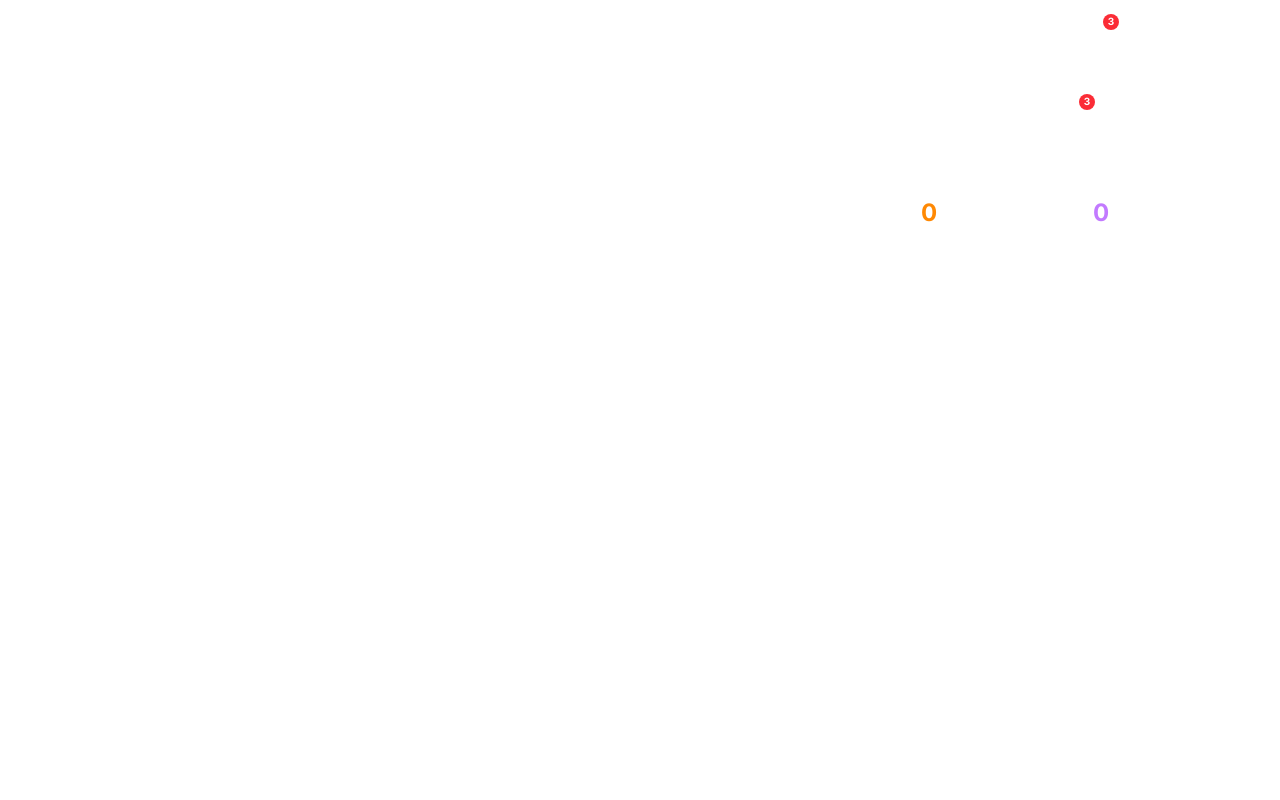
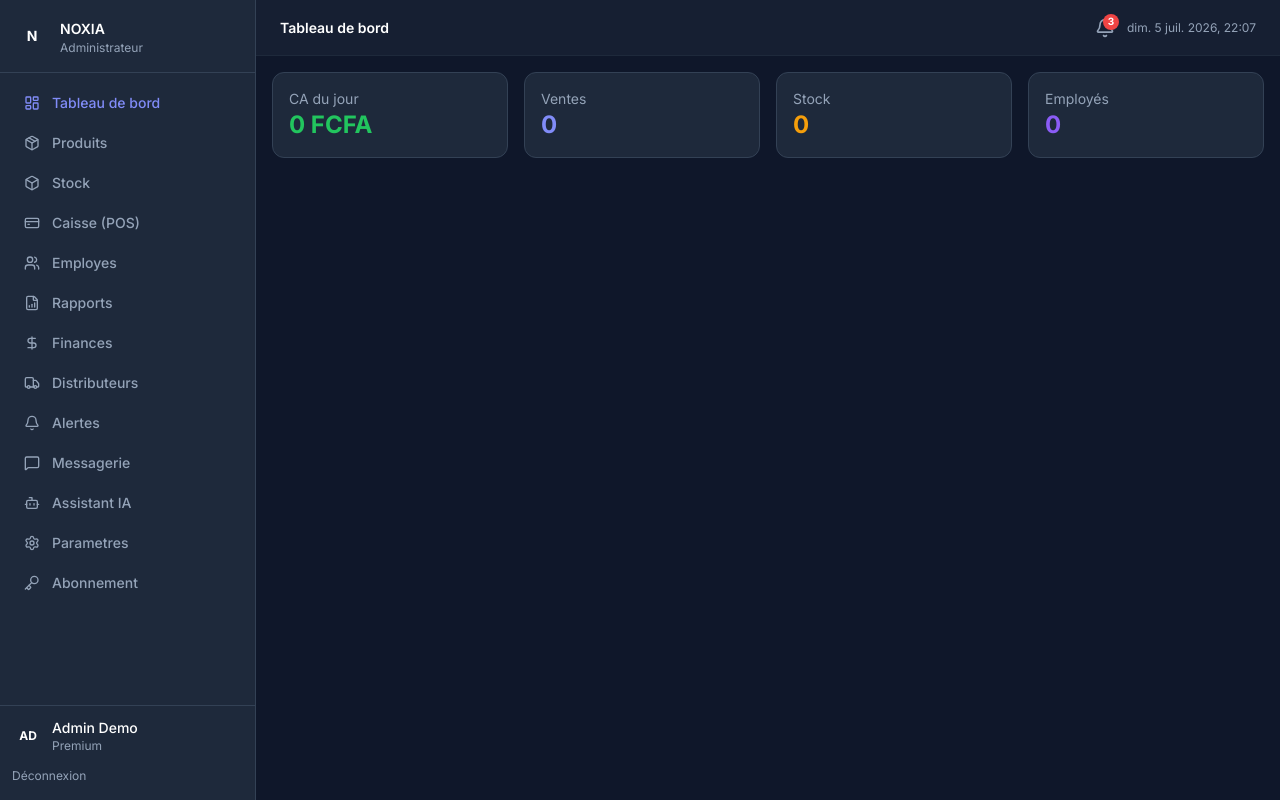
Before and after one commit to AgenxiaOrganization/noxia-frontend, a Next.js app: page /dashboard in a window 1280 px wide. Built offline with nearby package versions, Linux system fonts and the light colour scheme.

Commit message:
feat: dashboard layout avec Sidebar, TopBar et corrections CSS

```diff
--- a/src/app/(dashboard)/dashboard/page.tsx
+++ b/src/app/(dashboard)/dashboard/page.tsx
@@ -1,28 +1,22 @@
-'use client'
-
-import { Layout } from '@/components/layout/Layout'
-
 export default function DashboardPage() {
   return (
-    <Layout>
-      <div className="grid grid-cols-1 md:grid-cols-2 lg:grid-cols-4 gap-4">
-        <div className="bg-dark-800 p-4 rounded-xl border border-dark-700">
-          <p className="text-sm text-dark-400">CA du jour</p>
-          <p className="text-2xl font-bold text-accent-400">0 FCFA</p>
-        </div>
-        <div className="bg-dark-800 p-4 rounded-xl border border-dark-700">
-          <p className="text-sm text-dark-400">Ventes</p>
-          <p className="text-2xl font-bold text-primary-400">0</p>
-        </div>
-        <div className="bg-dark-800 p-4 rounded-xl border border-dark-700">
-          <p className="text-sm text-dark-400">Stock</p>
-          <p className="text-2xl font-bold text-orange-400">0</p>
-        </div>
-        <div className="bg-dark-800 p-4 rounded-xl border border-dark-700">
-          <p className="text-sm text-dark-400">Employés</p>
-          <p className="text-2xl font-bold text-purple-400">0</p>
-        </div>
+    <div className="grid grid-cols-1 md:grid-cols-2 lg:grid-cols-4 gap-4 p-4">
+      <div className="p-4 rounded-xl border" style={{ background: '#1e293b', borderColor: '#334155' }}>
+        <p className="text-sm" style={{ color: '#94a3b8' }}>CA du jour</p>
+        <p className="text-2xl font-bold" style={{ color: '#22c55e' }}>0 FCFA</p>
       </div>
-    </Layout>
+      <div className="p-4 rounded-xl border" style={{ background: '#1e293b', borderColor: '#334155' }}>
+        <p className="text-sm" style={{ color: '#94a3b8' }}>Ventes</p>
+        <p className="text-2xl font-bold" style={{ color: '#818cf8' }}>0</p>
+      </div>
+      <div className="p-4 rounded-xl border" style={{ background: '#1e293b', borderColor: '#334155' }}>
+        <p className="text-sm" style={{ color: '#94a3b8' }}>Stock</p>
+        <p className="text-2xl font-bold" style={{ color: '#f59e0b' }}>0</p>
+      </div>
+      <div className="p-4 rounded-xl border" style={{ background: '#1e293b', borderColor: '#334155' }}>
+        <p className="text-sm" style={{ color: '#94a3b8' }}>Employés</p>
+        <p className="text-2xl font-bold" style={{ color: '#8b5cf6' }}>0</p>
+      </div>
+    </div>
   );
 }
--- a/src/components/layout/Layout.tsx
+++ b/src/components/layout/Layout.tsx
@@ -8,11 +8,11 @@ export function Layout({ children }: { children: React.ReactNode }) {
   const [sidebarOpen, setSidebarOpen] = useState(false)
 
   return (
-    <div className="flex h-screen bg-dark-900">
+    <div className="flex h-screen" style={{ background: '#0f172a' }}>
       <Sidebar open={sidebarOpen} onClose={() => setSidebarOpen(false)} />
       <div className="flex-1 flex flex-col overflow-hidden">
         <TopBar onMenuClick={() => setSidebarOpen(true)} />
-        <main className="flex-1 overflow-y-auto p-4 sm:p-6 bg-dark-900">
+        <main className="flex-1 overflow-y-auto">
           {children}
         </main>
       </div>
--- a/src/components/layout/Sidebar.tsx
+++ b/src/components/layout/Sidebar.tsx
@@ -7,7 +7,6 @@ import {
   FileBarChart, DollarSign, Truck, Bell, MessageSquare,
   Bot, Settings, Key
 } from 'lucide-react'
-import { cn } from '@/lib/utils'
 
 const menuItems = [
   { id: 'dashboard', label: 'Tableau de bord', icon: LayoutDashboard },
@@ -30,18 +29,34 @@ export function Sidebar({ open, onClose }: { open: boolean; onClose: () => void
 
   return (
     <>
-      {open && <div className="fixed inset-0 z-40 bg-black/60 md:hidden" onClick={onClose} />}
-      <aside className={cn(
-        'fixed md:sticky top-0 z-50 h-screen w-64 flex flex-col bg-dark-800 border-r border-dark-700 shrink-0 transition-transform duration-300',
-        open ? 'translate-x-0' : '-translate-x-full md:translate-x-0'
-      )}>
-        <div className="p-4 flex items-center gap-3 border-b border-dark-700">
-          <div className="w-8 h-8 rounded-lg bg-gradient-to-br from-primary-500 to-accent-500 flex items-center justify-center text-white font-bold text-sm">N</div>
+      {open && (
+        <div
+          className="fixed inset-0 z-40 md:hidden"
+          onClick={onClose}
+          style={{ background: 'rgba(0,0,0,0.6)' }}
+        />
+      )}
+      <aside
+        className={`fixed md:sticky top-0 z-50 h-screen w-64 flex flex-col border-r transition-transform duration-300 ${
+          open ? 'translate-x-0' : '-translate-x-full md:translate-x-0'
+        }`}
+        style={{
+          background: '#1e293b',
+          borderColor: '#334155'
+        }}
+      >
+        {/* Logo */}
+        <div className="p-4 flex items-center gap-3 border-b" style={{ borderColor: '#334155' }}>
+          <div className="w-8 h-8 rounded-lg bg-gradient-to-br from-primary-500 to-accent-500 flex items-center justify-center text-white font-bold text-sm">
+            N
+          </div>
           <div>
-            <span className="font-semibold text-sm">NOXIA</span>
-            <p className="text-xs text-dark-400">Administrateur</p>
+            <span className="font-semibold text-sm text-white">NOXIA</span>
+            <p className="text-xs" style={{ color: '#94a3b8' }}>Administrateur</p>
           </div>
         </div>
+
+        {/* Navigation */}
         <nav className="flex-1 overflow-y-auto p-3 space-y-1">
           {menuItems.map((item) => {
             const isActive = pathname === `/${item.id}` || pathname.startsWith(`/${item.id}/`)
@@ -50,10 +65,12 @@ export function Sidebar({ open, onClose }: { open: boolean; onClose: () => void
               <Link
                 key={item.id}
                 href={`/${item.id}`}
-                className={cn(
-                  'flex items-center gap-3 px-3 py-2 rounded-lg text-sm font-medium transition-all',
-                  isActive ? 'bg-primary-500/15 text-primary-400' : 'text-dark-300 hover:bg-dark-700/50 hover:text-white'
-                )}
+                className={`flex items-center gap-3 px-3 py-2 rounded-lg text-sm font-medium transition-all ${
+                  isActive
+                    ? 'bg-primary-500/15 text-primary-400'
+                    : 'hover:bg-white/5 hover:text-white'
+                }`}
+                style={{ color: isActive ? '#818cf8' : '#94a3b8' }}
               >
                 <Icon className="w-4 h-4" />
                 <span className="truncate">{item.label}</span>
@@ -61,15 +78,21 @@ export function Sidebar({ open, onClose }: { open: boolean; onClose: () => void
             )
           })}
         </nav>
-        <div className="p-3 border-t border-dark-700">
+
+        {/* Footer */}
+        <div className="p-3 border-t" style={{ borderColor: '#334155' }}>
           <div className="flex items-center gap-2 mb-2">
-            <div className="w-8 h-8 rounded-full bg-primary-500 flex items-center justify-center text-xs font-bold">AD</div>
+            <div className="w-8 h-8 rounded-full bg-primary-500 flex items-center justify-center text-xs font-bold text-white">
+              AD
+            </div>
             <div>
-              <p className="text-sm font-medium">Admin Demo</p>
-              <p className="text-xs text-dark-400">Premium</p>
+              <p className="text-sm font-medium text-white">Admin Demo</p>
+              <p className="text-xs" style={{ color: '#94a3b8' }}>Premium</p>
             </div>
           </div>
-          <button className="w-full text-left text-xs text-dark-400 hover:text-red-400 transition py-1">Déconnexion</button>
+          <button className="w-full text-left text-xs transition py-1" style={{ color: '#94a3b8' }}>
+            Déconnexion
+          </button>
         </div>
       </aside>
     </>
--- a/src/components/layout/Topbar.tsx
+++ b/src/components/layout/Topbar.tsx
@@ -24,19 +24,36 @@ export function TopBar({ onMenuClick }: { onMenuClick: () => void }) {
   }, [])
 
   return (
-    <header className="h-14 border-b border-dark-700 flex items-center justify-between px-4 sm:px-6 bg-dark-800/50 shrink-0">
+    <header
+      className="h-14 border-b flex items-center justify-between px-4 sm:px-6 shrink-0"
+      style={{
+        borderColor: '#1e293b',
+        background: 'rgba(30, 41, 59, 0.5)'
+      }}
+    >
       <div className="flex items-center gap-4">
-        <button onClick={onMenuClick} className="md:hidden text-dark-300 hover:text-white">
+        <button
+          onClick={onMenuClick}
+          className="md:hidden hover:text-white transition"
+          style={{ color: '#94a3b8' }}
+        >
           <Menu className="w-5 h-5" />
         </button>
-        <h2 className="font-semibold text-sm truncate max-w-[120px] sm:max-w-none">Tableau de bord</h2>
+        <h2 className="font-semibold text-sm truncate max-w-[120px] sm:max-w-none text-white">
+          Tableau de bord
+        </h2>
       </div>
       <div className="flex items-center gap-3">
         <div className="relative cursor-pointer">
-          <Bell className="w-5 h-5 text-dark-400" />
-          <span className="absolute -top-1 -right-1 w-4 h-4 rounded-full bg-red-500 text-white text-[10px] flex items-center justify-center font-bold">3</span>
+          <Bell className="w-5 h-5" style={{ color: '#94a3b8' }} />
+          <span
+            className="absolute -top-1 -right-1 w-4 h-4 rounded-full text-white text-[10px] flex items-center justify-center font-bold"
+            style={{ background: '#ef4444' }}
+          >
+            3
+          </span>
         </div>
-        <span className="text-xs text-dark-400 hidden sm:block">{time}</span>
+        <span className="text-xs hidden sm:block" style={{ color: '#94a3b8' }}>{time}</span>
       </div>
     </header>
   )
```
